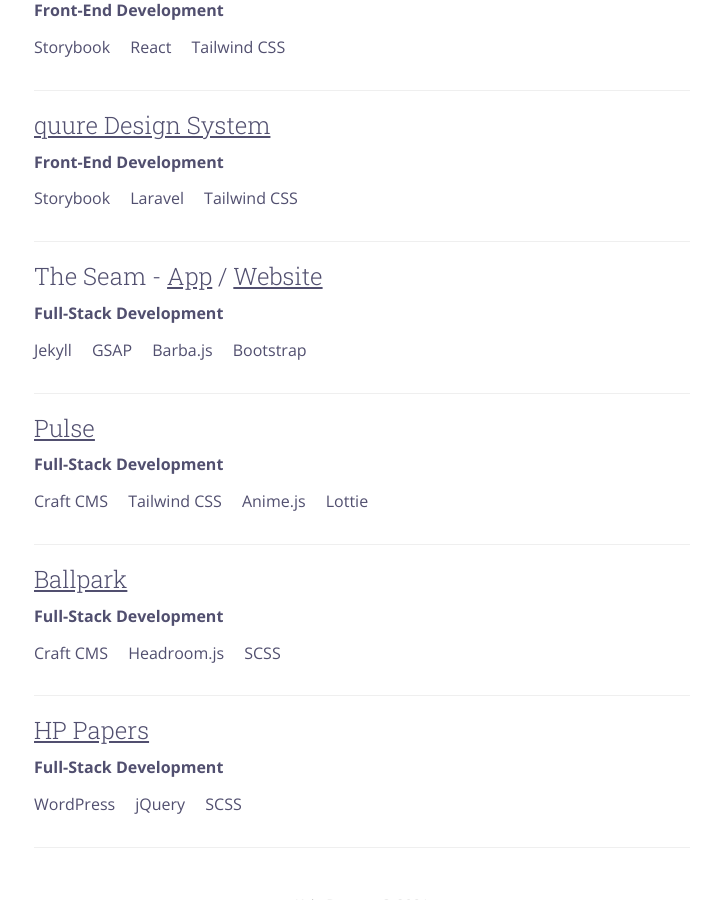
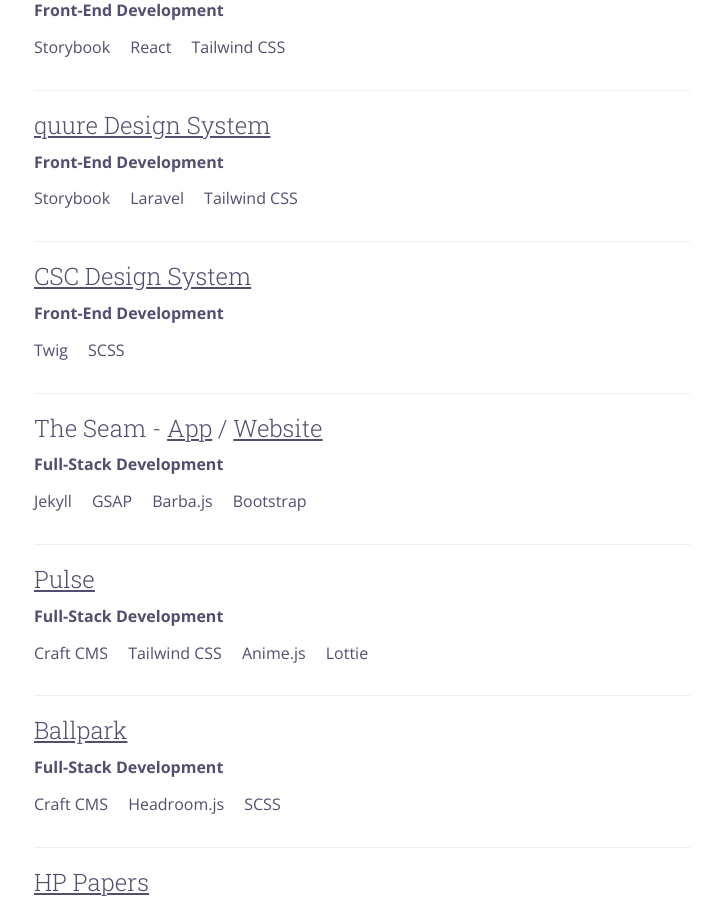
Before and after one commit to kjbrum/kjbrum.github.io, a Jekyll site: the page built from work.html, in a window 1280 px wide and 900 px high, scrolled down 989 px. Shown: the whole window, without its empty margins (278-999 px from the left). Built offline with Jekyll 4.4.1, drawn with Linux system fonts in a browser that asks for light colours; nearby versions of some CDN libraries.

Commit message:
Update work.yml

```diff
--- a/_data/work.yml
+++ b/_data/work.yml
@@ -37,6 +37,13 @@
     - Storybook
     - Laravel
     - Tailwind CSS
+
+- name: "CSC Design System"
+  link: "https://csc-style-guide.now.sh/"
+  role: "Front-End Development"
+  tools:
+    - Twig
+    - SCSS
 
 - name: "The Seam"
   app: "https://the-seam.simplefocus.dev/"
```
